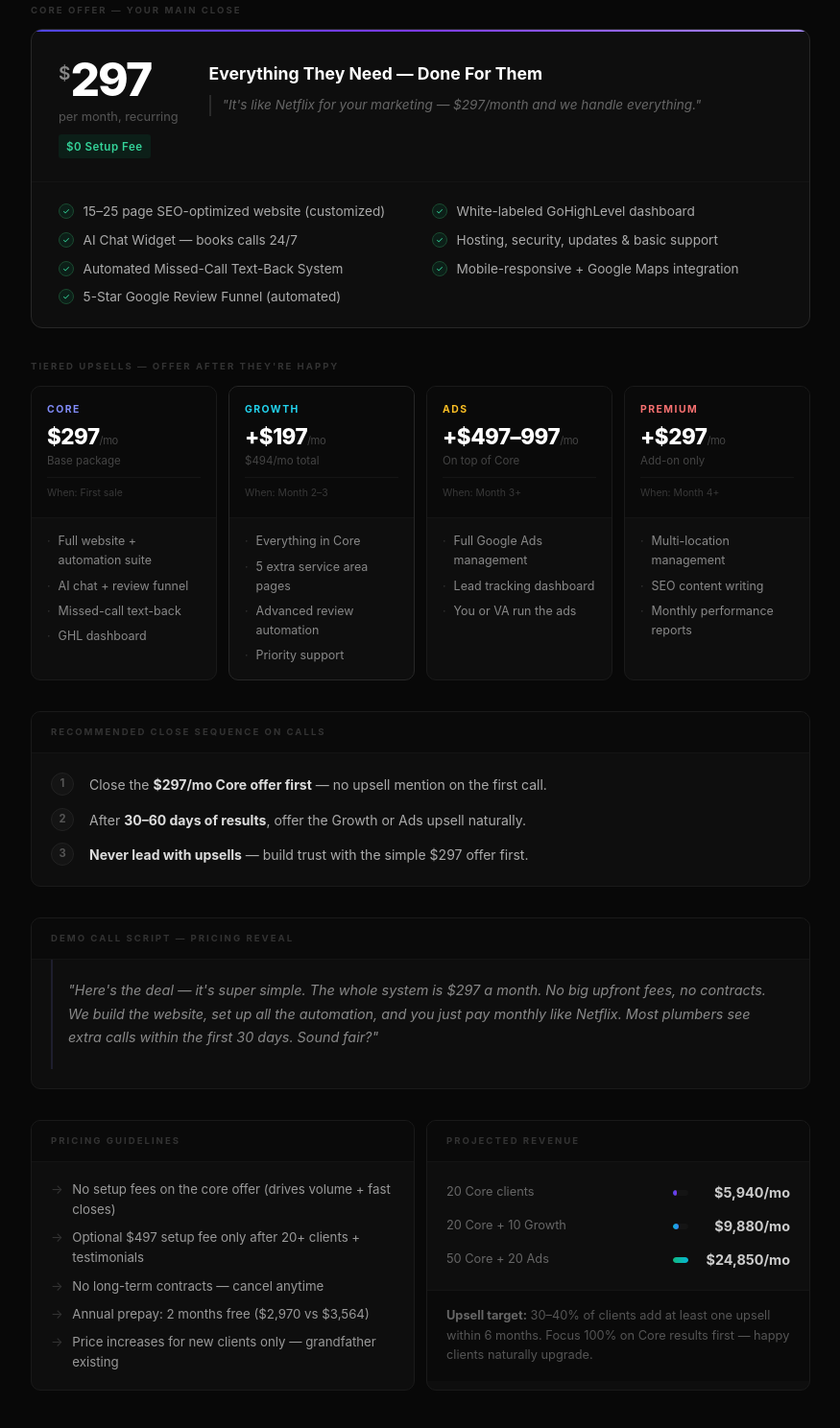
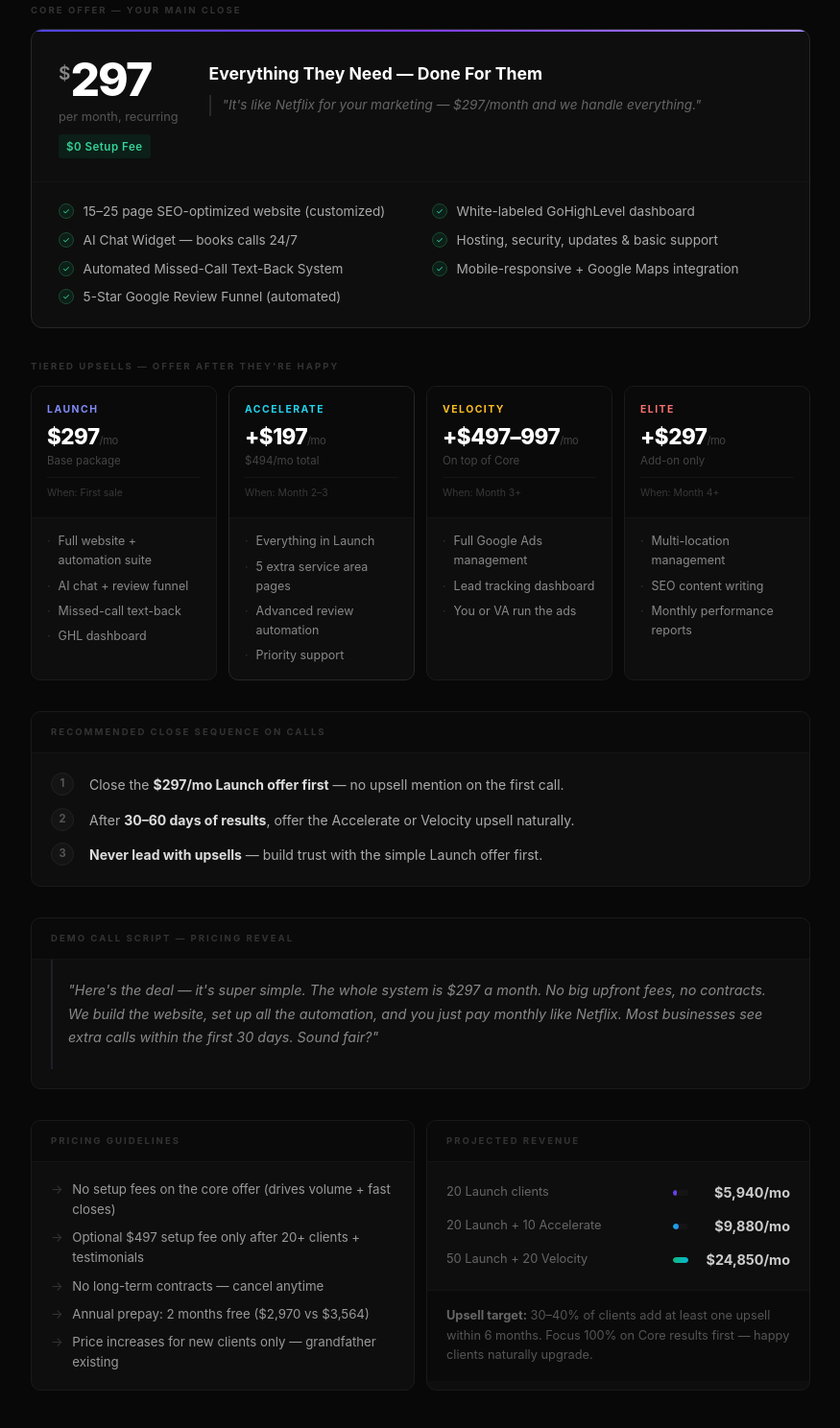
Before and after one commit to levihgibbons1/vanguard-creatives-pricing, a plain HTML site: page index.html in a window 1280 px wide. Shown: the part 272-1760 px from the top of the page at 96% size, without its empty margins (202-1077 px from the left). Drawn offline with Linux system fonts and the light colour scheme.

Commit message:
fix: rename packages to Launch/Accelerate/Velocity/Elite, plumbers → businesses

```diff
--- a/index.html
+++ b/index.html
@@ -495,7 +495,7 @@
   <header>
     <div class="wordmark">Vanguard Creatives</div>
     <h1>Pricing <span>&amp; Upsells</span></h1>
-    <p>Modeled exactly after Kai Stone's $297/mo SaaS model</p>
+    <p>White-Label GHL SaaS Agency · $297/mo Recurring · Local Businesses</p>
   </header>
 
   <div class="container">
@@ -534,7 +534,7 @@
 
         <div class="tier-card">
           <div class="tier-header">
-            <div class="tier-name core">Core</div>
+            <div class="tier-name core">Launch</div>
             <div class="tier-price">$297<span style="font-size:0.7rem;font-weight:400;color:#444">/mo</span></div>
             <div class="tier-price-sub">Base package</div>
             <div class="tier-when">When: First sale</div>
@@ -551,14 +551,14 @@
 
         <div class="tier-card highlight">
           <div class="tier-header">
-            <div class="tier-name growth">Growth</div>
+            <div class="tier-name growth">Accelerate</div>
             <div class="tier-price">+$197<span style="font-size:0.7rem;font-weight:400;color:#444">/mo</span></div>
             <div class="tier-price-sub">$494/mo total</div>
             <div class="tier-when">When: Month 2–3</div>
           </div>
           <div class="tier-body">
             <ul class="tier-features">
-              <li>Everything in Core</li>
+              <li>Everything in Launch</li>
               <li>5 extra service area pages</li>
               <li>Advanced review automation</li>
               <li>Priority support</li>
@@ -568,7 +568,7 @@
 
         <div class="tier-card">
           <div class="tier-header">
-            <div class="tier-name ads">Ads</div>
+            <div class="tier-name ads">Velocity</div>
             <div class="tier-price">+$497–997<span style="font-size:0.7rem;font-weight:400;color:#444">/mo</span></div>
             <div class="tier-price-sub">On top of Core</div>
             <div class="tier-when">When: Month 3+</div>
@@ -584,7 +584,7 @@
 
         <div class="tier-card">
           <div class="tier-header">
-            <div class="tier-name prem">Premium</div>
+            <div class="tier-name prem">Elite</div>
             <div class="tier-price">+$297<span style="font-size:0.7rem;font-weight:400;color:#444">/mo</span></div>
             <div class="tier-price-sub">Add-on only</div>
             <div class="tier-when">When: Month 4+</div>
@@ -607,15 +607,15 @@
       <div class="sequence-body">
         <div class="seq-step">
           <div class="seq-num">1</div>
-          <div class="seq-text">Close the <strong>$297/mo Core offer first</strong> — no upsell mention on the first call.</div>
+          <div class="seq-text">Close the <strong>$297/mo Launch offer first</strong> — no upsell mention on the first call.</div>
         </div>
         <div class="seq-step">
           <div class="seq-num">2</div>
-          <div class="seq-text">After <strong>30–60 days of results</strong>, offer the Growth or Ads upsell naturally.</div>
+          <div class="seq-text">After <strong>30–60 days of results</strong>, offer the Accelerate or Velocity upsell naturally.</div>
         </div>
         <div class="seq-step">
           <div class="seq-num">3</div>
-          <div class="seq-text"><strong>Never lead with upsells</strong> — build trust with the simple $297 offer first.</div>
+          <div class="seq-text"><strong>Never lead with upsells</strong> — build trust with the simple Launch offer first.</div>
         </div>
       </div>
     </div>
@@ -624,7 +624,7 @@
     <div class="script-card">
       <div class="script-header">Demo Call Script — Pricing Reveal</div>
       <div class="script-body">
-        "Here's the deal — it's super simple. The whole system is $297 a month. No big upfront fees, no contracts. We build the website, set up all the automation, and you just pay monthly like Netflix. Most plumbers see extra calls within the first 30 days. Sound fair?"
+        "Here's the deal — it's super simple. The whole system is $297 a month. No big upfront fees, no contracts. We build the website, set up all the automation, and you just pay monthly like Netflix. Most businesses see extra calls within the first 30 days. Sound fair?"
       </div>
     </div>
 
@@ -645,17 +645,17 @@
         <div class="revenue-header">Projected Revenue</div>
         <div class="revenue-body">
           <div class="rev-row">
-            <div class="rev-label">20 Core clients</div>
+            <div class="rev-label">20 Launch clients</div>
             <div class="rev-bar-wrap"><div class="rev-bar b1"></div></div>
             <div class="rev-amount">$5,940/mo</div>
           </div>
           <div class="rev-row">
-            <div class="rev-label">20 Core + 10 Growth</div>
+            <div class="rev-label">20 Launch + 10 Accelerate</div>
             <div class="rev-bar-wrap"><div class="rev-bar b2"></div></div>
             <div class="rev-amount">$9,880/mo</div>
           </div>
           <div class="rev-row">
-            <div class="rev-label">50 Core + 20 Ads</div>
+            <div class="rev-label">50 Launch + 20 Velocity</div>
             <div class="rev-bar-wrap"><div class="rev-bar b3"></div></div>
             <div class="rev-amount">$24,850/mo</div>
           </div>
```
